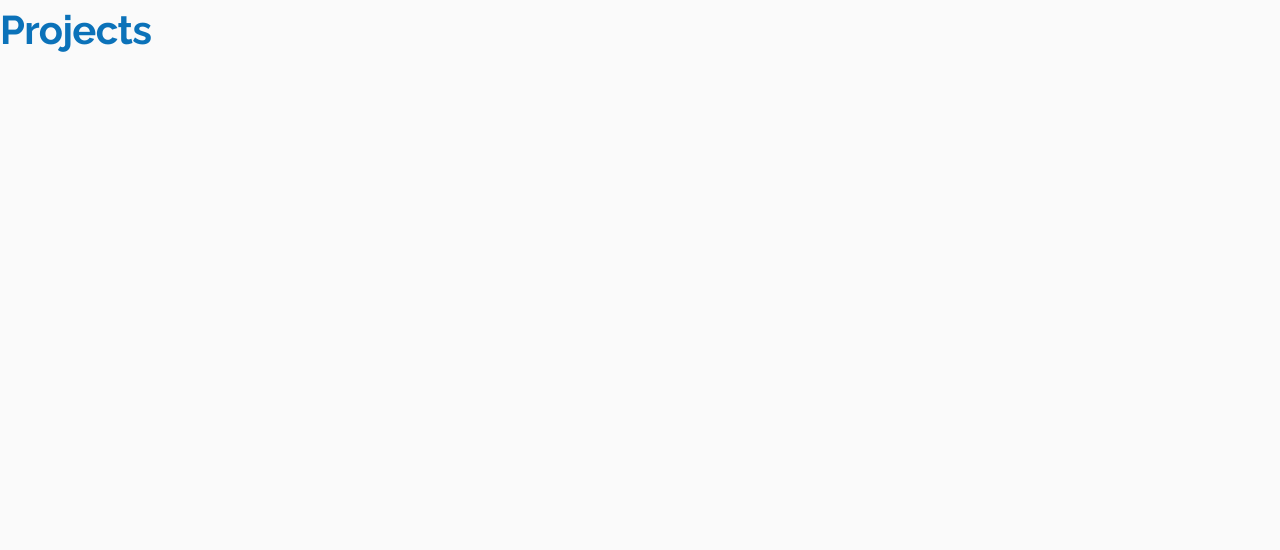
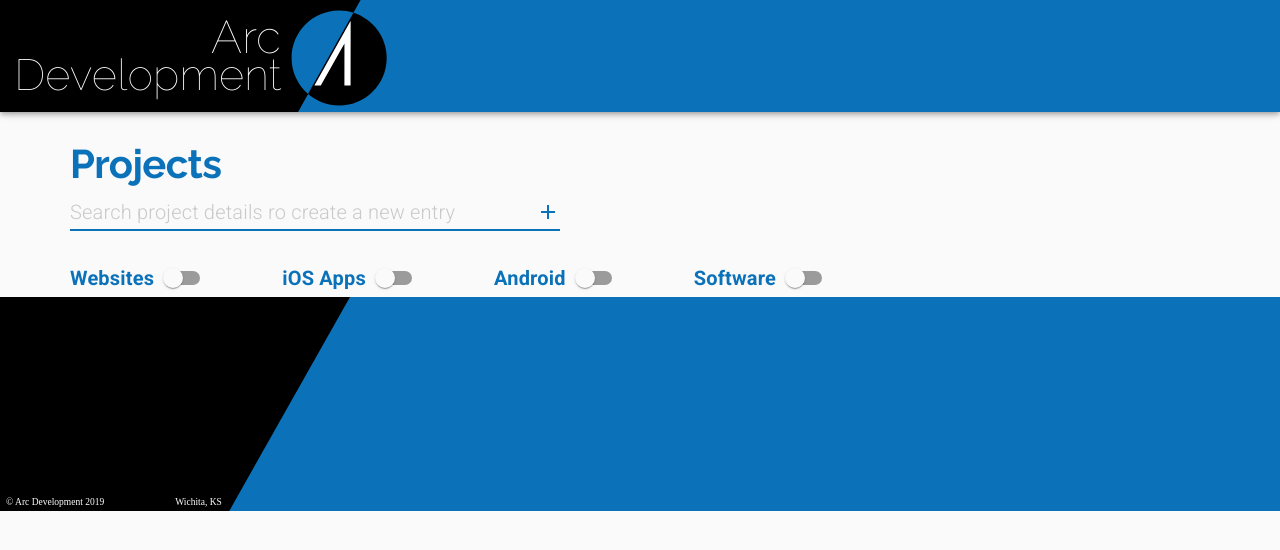
Before and after one commit to jeromeski/muinext-projmgr, a Next.js app: page / in a window 1280 px wide. Shown: the top 550 px of the page. Built offline with nearby package versions, Linux system fonts and the light colour scheme.

Commit message:
Project Setup and Using Switches

```diff
--- a/pages/_app.js
+++ b/pages/_app.js
@@ -27,7 +27,9 @@ export default function MyApp(props) {
       <ThemeProvider theme={theme}>
         {/* CssBaseline kickstart an elegant, consistent, and simple baseline to build upon. */}
         <CssBaseline />
+        <Header/>
         <Component {...pageProps} />
+        <Footer/>
       </ThemeProvider>
     </React.Fragment>
   );
--- a/pages/index.js
+++ b/pages/index.js
@@ -1,19 +1,94 @@
-import React from 'react';
-import {Grid , Typography}from '@material-ui/core';
-import {makeSyles, useTheme} from '@material-ui/core/styles';
+import React, { useState } from 'react';
+import {
+  Grid,
+  Typography,
+  TextField,
+  Switch,
+  FormGroup,
+  FormControlLabel
+} from '@material-ui/core';
+import { makeSyles, useTheme } from '@material-ui/core/styles';
 import { makeStyles } from '@material-ui/styles';
 import theme from '../src/ui/Theme';
+import InputAdornment from '@material-ui/core/InputAdornment';
+import AddIcon from '@material-ui/icons/Add';
 
-const useStyles = makeStyles(theme => ({
-
-}))
+const useStyles = makeStyles(theme => ({}));
 
 export default function ProjetManager() {
+  const classes = useStyles();
+  const theme = useTheme();
+  const [websiteChecked, setWebsiteChecked] = useState(false);
+  const [iOSChecked, setiOSChecked] = useState(false);
+  const [androidChecked, setAndroidChecked] = useState(false);
+  const [softwareChecked, setSoftwareChecked] = useState(false);
+
   return (
     <Grid container direction='column'>
-    <Grid item>
-    <Typography variant='h1'>Projects</Typography>
-    </Grid>
+      <Grid item style={{ marginTop: '2em', marginLeft: '5em' }}>
+        <Typography variant='h1'>Projects</Typography>
+      </Grid>
+      <Grid item >
+        <TextField
+          placeholder='Search project details ro create a new entry'
+          style={{ width: '35em', marginLeft: '5em' }}
+          InputProps={{
+            endAdornment: (
+              <InputAdornment position='end'>
+                <AddIcon color='primary' />
+              </InputAdornment>
+            )
+          }}
+        />
+      </Grid>
+      <Grid item style={{marginLeft: '5em', marginTop: '2em'}}>
+        <FormGroup row>
+          <FormControlLabel style={{marginRight: '5em'}}
+            control={
+              <Switch
+                checked={websiteChecked}
+                color='primary'
+                onChange={() => setWebsiteChecked(!websiteChecked)}
+              />
+            }
+            label='Websites'
+            labelPlacement='start'
+          />
+          <FormControlLabel style={{marginRight: '5em'}}
+            control={
+              <Switch
+                checked={iOSChecked}
+                color='primary'
+                onChange={() => setiOSChecked(!iOSChecked)}
+              />
+            }
+            label='iOS Apps'
+            labelPlacement='start'
+          />
+          <FormControlLabel style={{marginRight: '5em'}}
+            control={
+              <Switch
+                checked={androidChecked}
+                color='primary'
+                onChange={() => setAndroidChecked(!androidChecked)}
+              />
+            }
+            label='Android'
+            labelPlacement='start'
+          />
+          <FormControlLabel style={{marginRight: '5em'}}
+            control={
+              <Switch
+                checked={softwareChecked}
+                color='primary'
+                onChange={() => setSoftwareChecked(!softwareChecked)}
+              />
+            }
+            label='Software'
+            labelPlacement='start'
+          />
+        </FormGroup>
+      </Grid>
     </Grid>
   );
-};
+}
--- a/src/ui/Footer.js
+++ b/src/ui/Footer.js
@@ -29,9 +29,9 @@ export default function Footer(props) {
   return (
     <footer className={classes.footer}>
       <img
-        alt='instagram logo'
-        src='/assets/instagram.svg'
-        className={classes.icon}
+        alt='logo'
+        src='/assets/footerAdornment.svg'
+        className={classes.adornment}
       />
     </footer>
   );
--- a/src/ui/Header.js
+++ b/src/ui/Header.js
@@ -1,8 +1,7 @@
 import React from 'react';
 import AppBar from '@material-ui/core/AppBar';
 import Toolbar from '@material-ui/core/Toolbar';
-import { makeStyles } from '@material-ui/styles';
-import { useTheme } from '@material-ui/core/styles';
+import { makeStyles, useTheme } from '@material-ui/core/styles';
 
 const useStyles = makeStyles(theme => ({
   toolbarMargin: {
@@ -36,7 +35,6 @@ export default function Header(props) {
 
   return (
     <React.Fragment>
-      <ElevationScroll>
         <AppBar position='fixed' className={classes.appbar}>
           <Toolbar disableGutters>
             <svg
@@ -86,7 +84,6 @@ export default function Header(props) {
             </svg>
           </Toolbar>
         </AppBar>
-      </ElevationScroll>
       <div className={classes.toolbarMargin} />
     </React.Fragment>
   );
--- a/src/ui/Theme.js
+++ b/src/ui/Theme.js
@@ -104,6 +104,15 @@ export default createMuiTheme({
           borderBottom: `2px solid ${arcBlue}`
         }
       }
+    },
+    MuiFormControlLabel: {
+      label: {
+        color: arcBlue,
+        fontWeight: 700
+      },
+      labelPlacementStart: {
+        marginLeft: 0
+      }
     }
   }
 });
```
Also changed, not shown: 1 other file (tests, documents, lock files or other folders).
